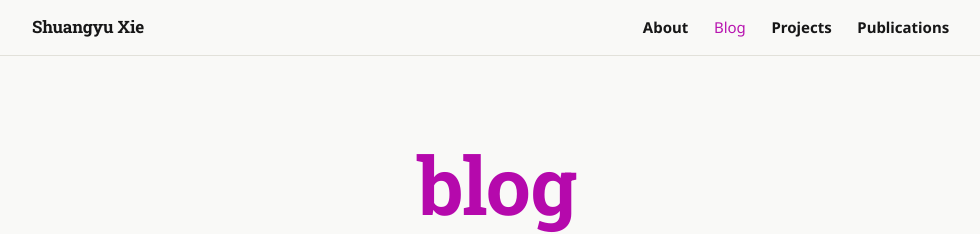
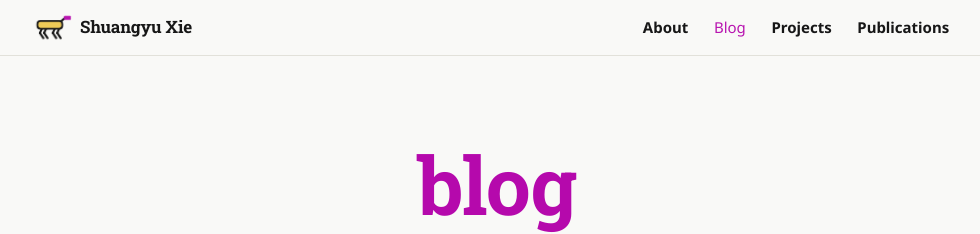
Before and after one commit to ehehee/ehehee.github.io, a Jekyll site: the page built from blog/index.html, in a window 1280 px wide. Shown: the top 234 px of the page, without its empty margins (143-1123 px from the left). Built offline with Jekyll 4.4.1, drawn with Linux system fonts in a browser that asks for light colours; full-size pictures stand in for the smaller copies a plugin makes; comment, search, counter and statistics services are not loaded; a style sheet for code colours, icons or effects is not loaded.

Commit message:
Add animated walking quadruped mascot to banner
Line-drawing style: golden outlined body, two-segment stick legs
trotting, sensor head on a neck. Standalone animated copy saved at
assets/img/quadruped-walk.svg. Banner text removed on homepage.

Co-Authored-By: Claude Fable 5 <noreply@anthropic.com>

```diff
--- a/_includes/header.html
+++ b/_includes/header.html
@@ -5,6 +5,28 @@
       <nav id="navbar" class="navbar navbar-light navbar-expand-sm {% if site.navbar_fixed %}fixed-top{% else %}sticky-top{% endif %}">
         <div class="container">
           <a class="navbar-brand title" href="{{ site.baseurl }}/">
+            <svg class="brand-bot" width="40" height="26" viewBox="0 0 36 24" aria-hidden="true">
+              <g class="bot-leg leg-a">
+                <line x1="9" y1="12.5" x2="6.8" y2="17.5"/>
+                <line class="bot-shin" x1="6.8" y1="17.5" x2="10.4" y2="22"/>
+              </g>
+              <g class="bot-leg leg-b">
+                <line x1="13" y1="12.5" x2="10.8" y2="17.5"/>
+                <line class="bot-shin" x1="10.8" y1="17.5" x2="14.4" y2="22"/>
+              </g>
+              <g class="bot-leg leg-b">
+                <line x1="21" y1="12.5" x2="18.8" y2="17.5"/>
+                <line class="bot-shin" x1="18.8" y1="17.5" x2="22.4" y2="22"/>
+              </g>
+              <g class="bot-leg leg-a">
+                <line x1="25" y1="12.5" x2="22.8" y2="17.5"/>
+                <line class="bot-shin" x1="22.8" y1="17.5" x2="26.4" y2="22"/>
+              </g>
+              <line class="bot-neck" x1="25.5" y1="7.5" x2="30" y2="3.5"/>
+              <rect class="bot-head" x="29" y="1.6" width="6.4" height="3.8" rx="0.8"/>
+              <rect class="bot-body" x="4.5" y="6.5" width="23" height="7" rx="2.8"/>
+            </svg>
+            {%- if page.permalink != '/' -%}
               {%- if site.title == "blank" -%}
                 {%- if site.first_name -%}
                   {{- site.first_name -}}&nbsp;
@@ -17,6 +39,7 @@
                 {%- endif -%}
               {%- else -%}
                 {{- site.title -}}
+              {%- endif -%}
             {%- endif -%}
           </a>
           <!-- Navbar Toggle -->
--- a/_sass/_layout.scss
+++ b/_sass/_layout.scss
@@ -155,11 +155,82 @@ body.sticky-bottom-footer {
     letter-spacing: -0.01em;
   }
 
+  // Walking quadruped mascot in the banner (line-drawing style:
+  // golden outlined body, stick legs with knees, sensor head on a neck)
+  .brand-bot {
+    vertical-align: -8px;
+    margin-right: 8px;
+    color: var(--global-text-color);
+    animation: bot-bob 0.7s ease-in-out infinite;
+
+    line {
+      stroke: currentColor;
+      stroke-width: 1.9;
+      stroke-linecap: round;
+    }
+
+    .bot-body {
+      fill: #eec84f;
+      stroke: currentColor;
+      stroke-width: 1.6;
+    }
+
+    .bot-head {
+      fill: currentColor;
+    }
+
+    // Trot gait: diagonal leg pairs swing in opposite phase,
+    // thigh rotates at the hip and shin bends at the knee
+    .bot-leg {
+      transform-box: fill-box;
+      transform-origin: 58% 0;
+      animation: bot-trot 0.7s ease-in-out infinite;
+    }
+
+    .bot-shin {
+      transform-box: fill-box;
+      transform-origin: 0 0;
+      animation: bot-knee 0.7s ease-in-out infinite;
+    }
+
+    .leg-b,
+    .leg-b .bot-shin {
+      animation-delay: -0.35s;
+    }
+  }
+
+  &:hover .brand-bot .bot-head {
+    fill: var(--global-theme-color);
+  }
+
   .navbar-nav .nav-item .nav-link {
     font-weight: 600;
     text-transform: capitalize;
     padding-left: 0.8rem;
     padding-right: 0.8rem;
+  }
+}
+
+@keyframes bot-bob {
+  0%, 50%, 100% { transform: translateY(0); }
+  25%, 75% { transform: translateY(-1px); }
+}
+
+@keyframes bot-trot {
+  0%, 100% { transform: rotate(14deg); }
+  50% { transform: rotate(-14deg); }
+}
+
+@keyframes bot-knee {
+  0%, 100% { transform: rotate(-8deg); }
+  50% { transform: rotate(18deg); }
+}
+
+@media (prefers-reduced-motion: reduce) {
+  .navbar .brand-bot,
+  .navbar .brand-bot .bot-leg,
+  .navbar .brand-bot .bot-shin {
+    animation: none;
   }
 }
 
```
Also changed, not shown: assets/img/quadruped-walk.svg (added). Lines whose indentation alone changed are shown as unchanged.
